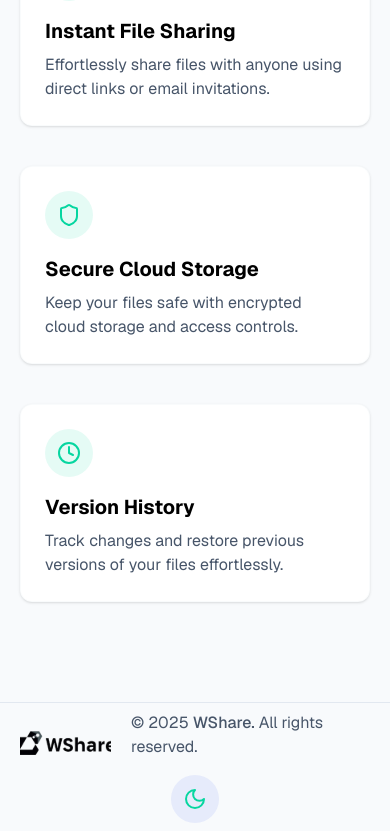
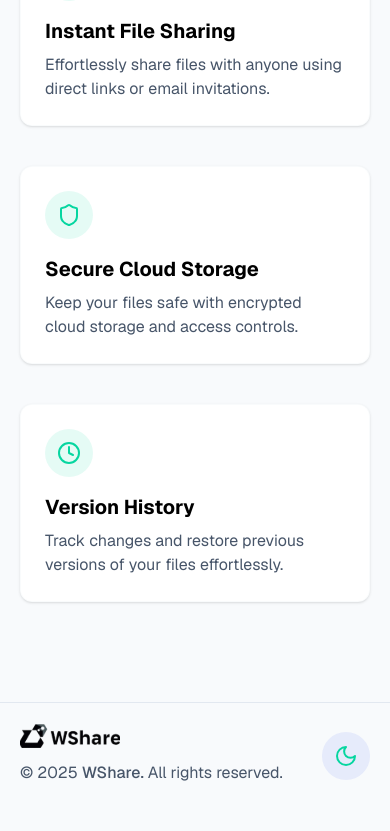
Before and after one commit to onosejoor/wshare, a Next.js app in the folder client/: page / in a window 390 px wide. Shown: the part 541-1372 px from the top of the page. After the commit the page ends 1350 px from the top, so only its background shows below. Built offline with nearby package versions, Linux system fonts and the light colour scheme.

Commit message:
add delete route, fit bugs

```diff
--- a/client/src/app/(index)/_components/RecentUploads.tsx
+++ b/client/src/app/(index)/_components/RecentUploads.tsx
@@ -91,7 +91,7 @@
           className="p-3 rounded-full grid place-content-center size-12 bg-white"
           onClick={() => deleteFile(file.key)}
         >
-          <Trash2Icon className="size-5 text-red-400" />
+          <Trash2Icon className="size-5 text-red-500" />
         </button>
       </div>
     </div>
--- a/client/src/components/Footer.tsx
+++ b/client/src/components/Footer.tsx
@@ -6,8 +6,8 @@
   return (
     <footer className="mt-20 border-t border-neutral bg-background py-2 sm:px-10 px-5">
       <div>
-        <div className="flex flex-col md:flex-row justify-between items-center">
-          <div className="flex gap-5 items-center">
+        <div className="flex justify-between items-center">
+          <div className="flex sm:flex-row flex-col space-x-3 sm:gap-5 sm:items-center">
             <Link href={"/"}>
               <Img
                 src={"/images/logo.svg"}
```
Also changed, not shown: 1 other file (tests, documents, lock files or other folders).
